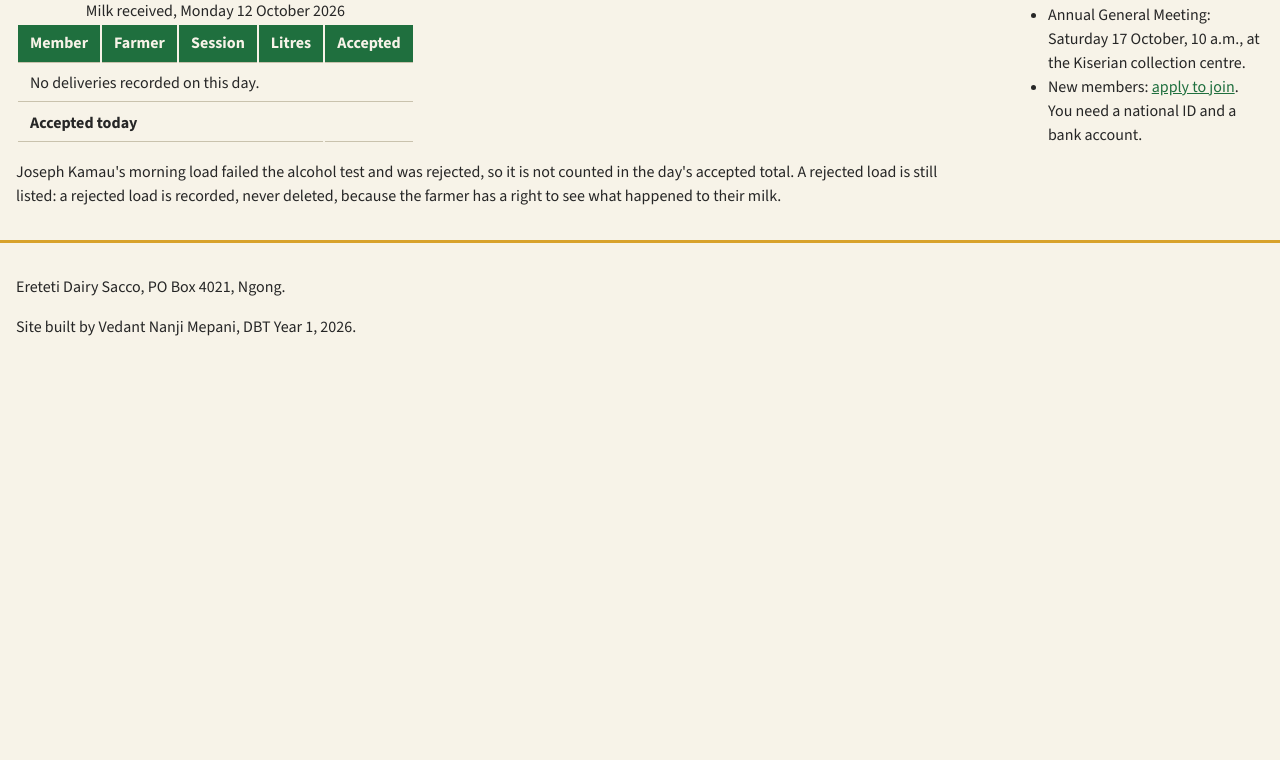
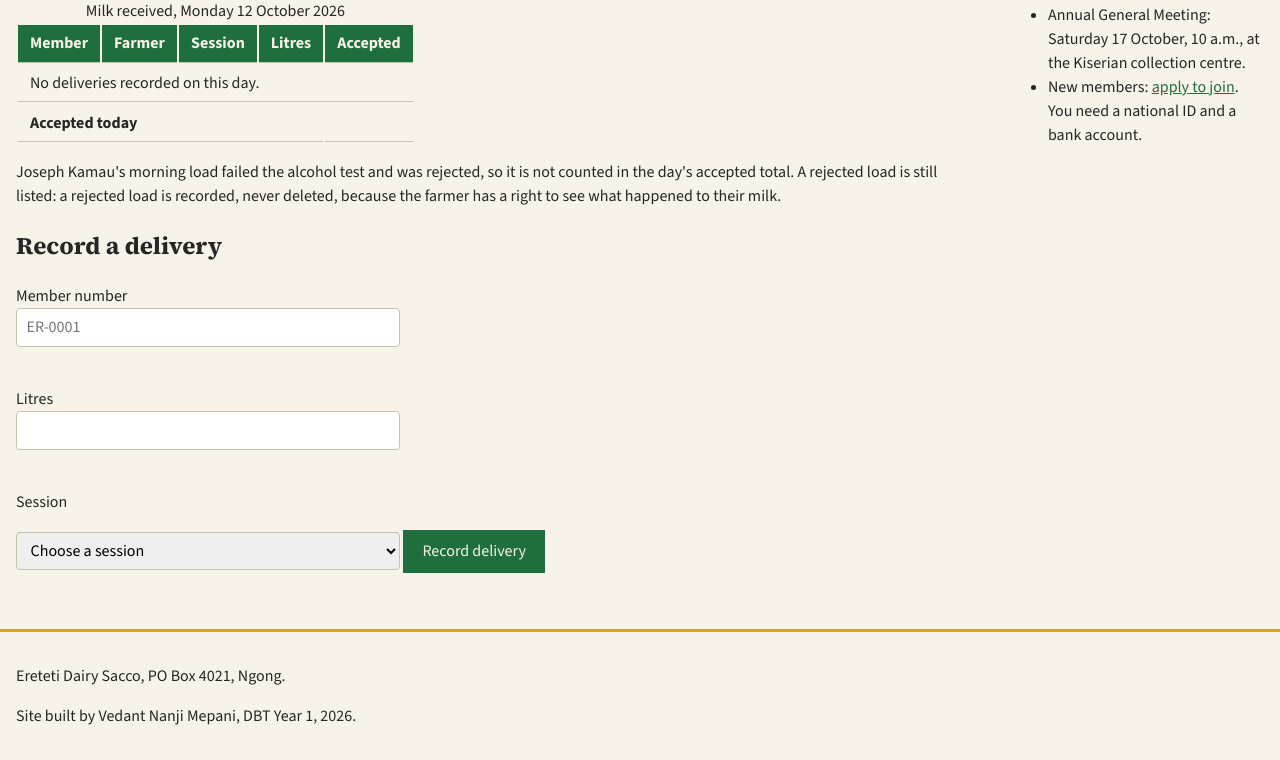
Before and after one commit to vedantmepani/ereteti-sacco, a PHP site: page /deliveries.php in a window 1280 px wide. Shown: the part 348-1108 px from the top of the page. Before the commit the page ends 684 px from the top, so only its background shows below. Run offline with PHP 8.4, Linux system fonts and the light colour scheme; data that the repository does not hold is empty.

Commit message:
Lab 3 - JavaScript checks and delivery form

```diff
--- a/css/style.css
+++ b/css/style.css
@@ -173,3 +173,13 @@ button:hover {
     flex-direction: column;
   }
 }
+/* Lab 3: the two rules the script switches on and off */
+.message {
+  color: #B3261E;
+  min-height: 1.5em;
+  margin: 0.25rem 0 0.75rem;
+}
+
+input.invalid {
+  border: 2px solid #B3261E;
+}
--- a/deliveries.php
+++ b/deliveries.php
@@ -69,6 +69,29 @@ if ($count === 0) {
     </div>
 
     <p>Joseph Kamau's morning load failed the alcohol test and was rejected, so it is not counted in the day's accepted total. A rejected load is still listed: a rejected load is recorded, never deleted, because the farmer has a right to see what happened to their milk.</p>
+
+    <section>
+      <h2>Record a delivery</h2>
+      <form id="delivery-form">
+        <label for="member">Member number</label>
+        <input type="text" id="member" name="member" placeholder="ER-0001" required>
+        <p class="message" id="member-message"></p>
+
+        <label for="litres">Litres</label>
+        <input type="number" id="litres" name="litres" step="0.01" min="0" required>
+        <p class="message" id="litres-message"></p>
+
+        <label for="session">Session</label>
+        <select id="session" name="session" required>
+          <option value="">Choose a session</option>
+          <option value="MORNING">Morning</option>
+          <option value="EVENING">Evening</option>
+        </select>
+
+        <button type="submit">Record delivery</button>
+        <p class="message" id="form-message"></p>
+      </form>
+    </section>
   </main>
 
 <?php include 'includes/footer.php'; ?>
--- a/js/main.js
+++ b/js/main.js
@@ -1,10 +1,85 @@
-// js/main.js — Lab 3, Steps 4 and 5 only.
-// Blocks 1–3 (litres check, member-number check, delivery form) are not
-// in this file yet: this site's deliveries page has no delivery form
-// (#delivery-form, #litres, #member do not exist in deliveries.html),
-// so those blocks have nothing to attach to. That is Lab 3 work still
-// to do. Blocks 4 and 5 below are the ones Lab 5 needs: the routes
-// filter, and the accepted total on deliveries.php.
+// js/main.js — Lab 3, Blocks 1–5.
+// Blocks 1–3 (litres check, member-number check, delivery form) are the
+// code from lab-W10-lab3-steps-3-5.pdf, Part A and Step 3, gaps filled.
+// Every listener sits inside an if, so on pages without the form the
+// script keeps running and Blocks 4–5 still work.
+
+// ---- 1. deliveries.html: litres, checked as they are typed
+
+const litres = document.querySelector('#litres');
+const litresMessage = document.querySelector('#litres-message');
+
+function checkLitres() {
+  const amount = Number(litres.value);
+
+  if (litres.value === '') {
+    litresMessage.textContent = '';
+    litres.classList.remove('invalid');
+  } else if (amount <= 0) {
+    litresMessage.textContent = 'Litres must be more than 0.';
+    litres.classList.add('invalid');
+  } else if (amount > 60) {
+    litresMessage.textContent =
+      'Over 60 litres in one session. Check the reading.';
+    litres.classList.add('invalid');
+  } else {
+    litresMessage.textContent = '';
+    litres.classList.remove('invalid');
+  }
+}
+
+if (litres) {
+  litres.addEventListener('input', checkLitres);
+}
+
+// ---- 2. deliveries.html: member number, checked on blur
+
+const member = document.querySelector('#member');
+const memberMessage = document.querySelector('#member-message');
+const memberShape = /^ER-[0-9]{4}$/; // a pattern: already a
+
+function checkMember() {
+  const typed = member.value.trim().toUpperCase();
+  member.value = typed;
+
+  if (memberShape.test(typed)) {
+    memberMessage.textContent = '';
+    member.classList.remove('invalid');
+  } else {
+    memberMessage.textContent =
+      'A member number looks like ER-0001.';
+    member.classList.add('invalid');
+  }
+}
+
+if (member) {
+  member.addEventListener('blur', checkMember);
+}
+
+// ---- 3. deliveries.html: the form, stopped before it is sent
+
+const deliveryForm = document.querySelector('#delivery-form');
+const formMessage = document.querySelector('#form-message');
+
+function recordDelivery(event) {
+  event.preventDefault();
+  checkMember();
+  checkLitres();
+
+  if (member.classList.contains('invalid')) {
+    member.focus();
+  } else if (litres.classList.contains('invalid')) {
+    litres.focus();
+  } else {
+    formMessage.textContent = 'Checked: ' + member.value + ', ' +
+      litres.value + ' litres. Nothing is sent yet: ' +
+      'that needs a server.';
+  }
+}
+
+if (deliveryForm) {
+  deliveryForm.addEventListener('submit', recordDelivery);
+}
 
 // ---- 4. routes.html: the routes, filtered as you type
 
```
